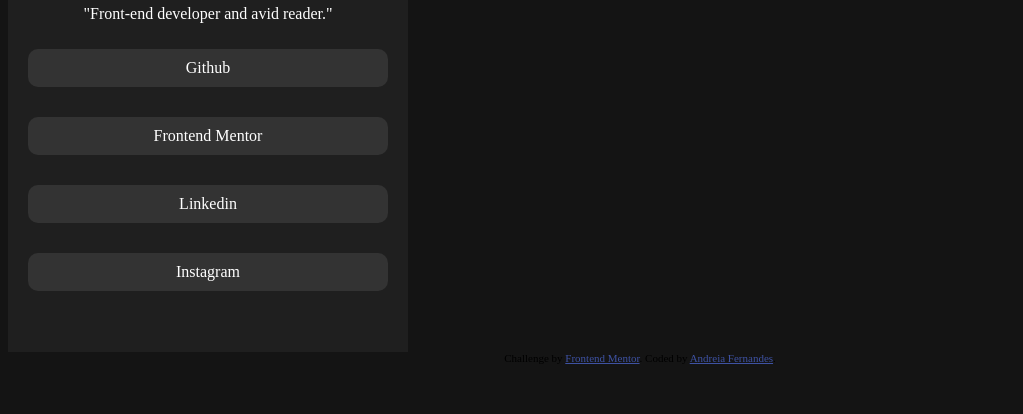
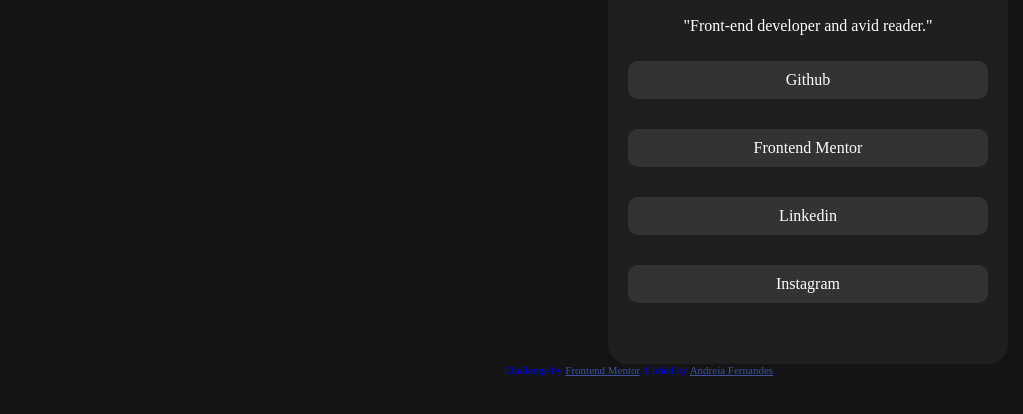
Before and after one commit to andie7/social-link-profile, a plain HTML site: page index.html in a window 1280 px wide. Shown: the part 306-720 px from the top of the page, without its empty margins (0-1023 px from the left). Drawn offline with Linux system fonts and the light colour scheme.

Commit message:
position

```diff
--- a/index.html
+++ b/index.html
@@ -28,6 +28,7 @@
   </head>
   <body>
     <div class="container">
+      <div class="app-wrapper">
         <div class="social-profile-app">
           <img
             src="assets/images/avatar-jessica.jpeg"
@@ -47,6 +48,7 @@
           </ul>
         </div>
       </div>
+    </div>
 
     <div class="attribution">
       Challenge by
--- a/style.css
+++ b/style.css
@@ -28,6 +28,10 @@
   background: #1f1f1f;
   width: 400px;
   height: 650px;
+  border: none;
+  border-radius: 20px;
+  position: relative;
+  left: 600px;
 }
 
 h1 {
@@ -50,3 +54,11 @@
   display: block;
   margin: 0 auto;
 }
+
+.attribution {
+  color: blue;
+}
+
+.app-wrapper {
+  margin-top: 20px;
+}
```
Lines whose indentation alone changed are shown as unchanged.
